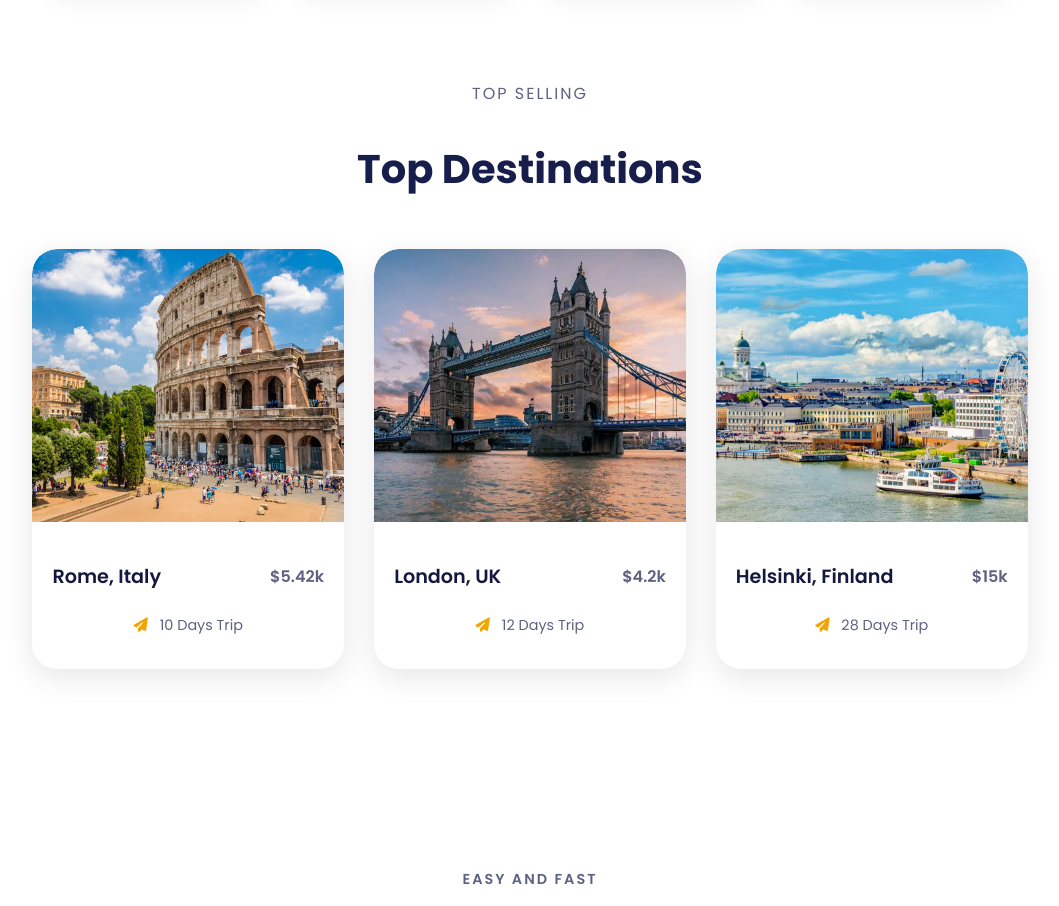
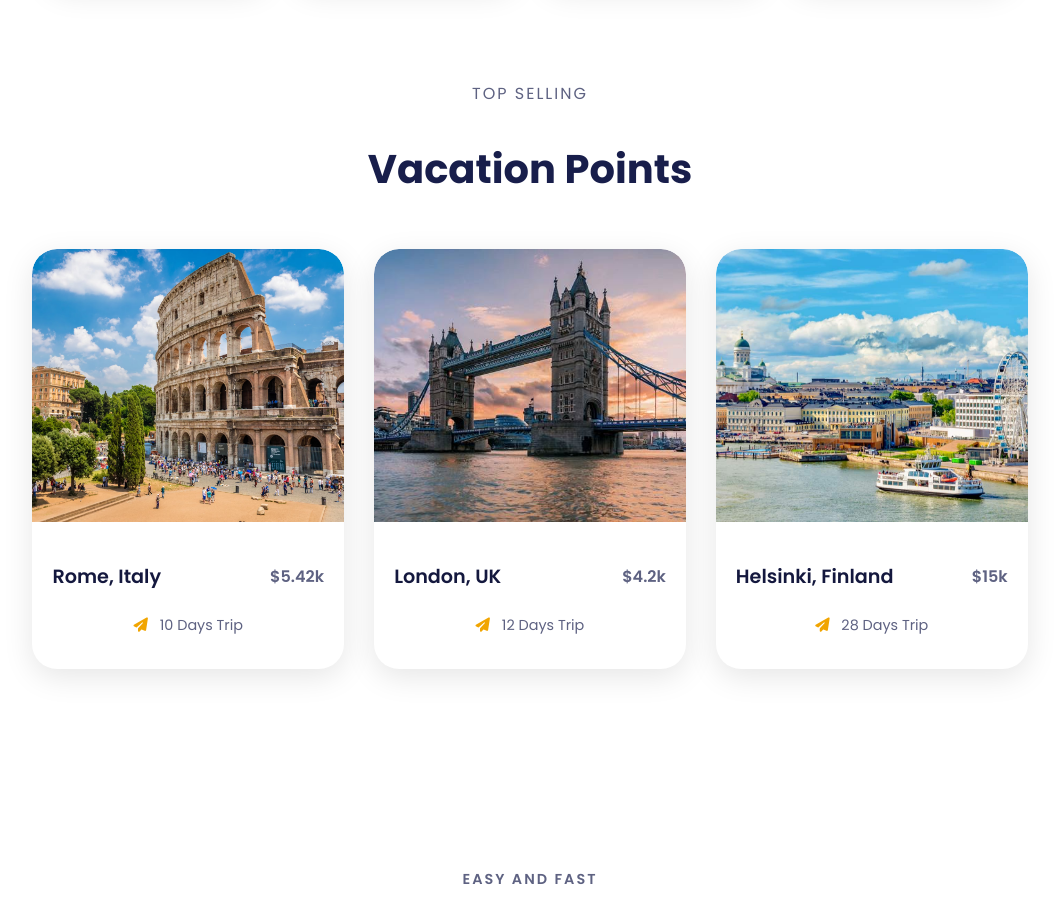
Before and after one commit to Afzaal162/AfzaalinternshipP2, a plain HTML site: page index.html in a window 1280 px wide. Shown: the part 1360-2266 px from the top of the page, without its empty margins (110-1169 px from the left). Drawn offline with Linux system fonts and the light colour scheme; a web font is replaced by a local one.

Commit message:
Update index.html

```diff
--- a/index.html
+++ b/index.html
@@ -155,7 +155,7 @@
 <section class="top-destinations">
   <div class="container">
     <p class="section-subtitle">Top Selling</p>
-    <h2 class="section-title">Top Destinations</h2>
+    <h2 class="section-title">Vacation Points</h2>
 
     <div class="cards">
       <div class="card-2">
```
